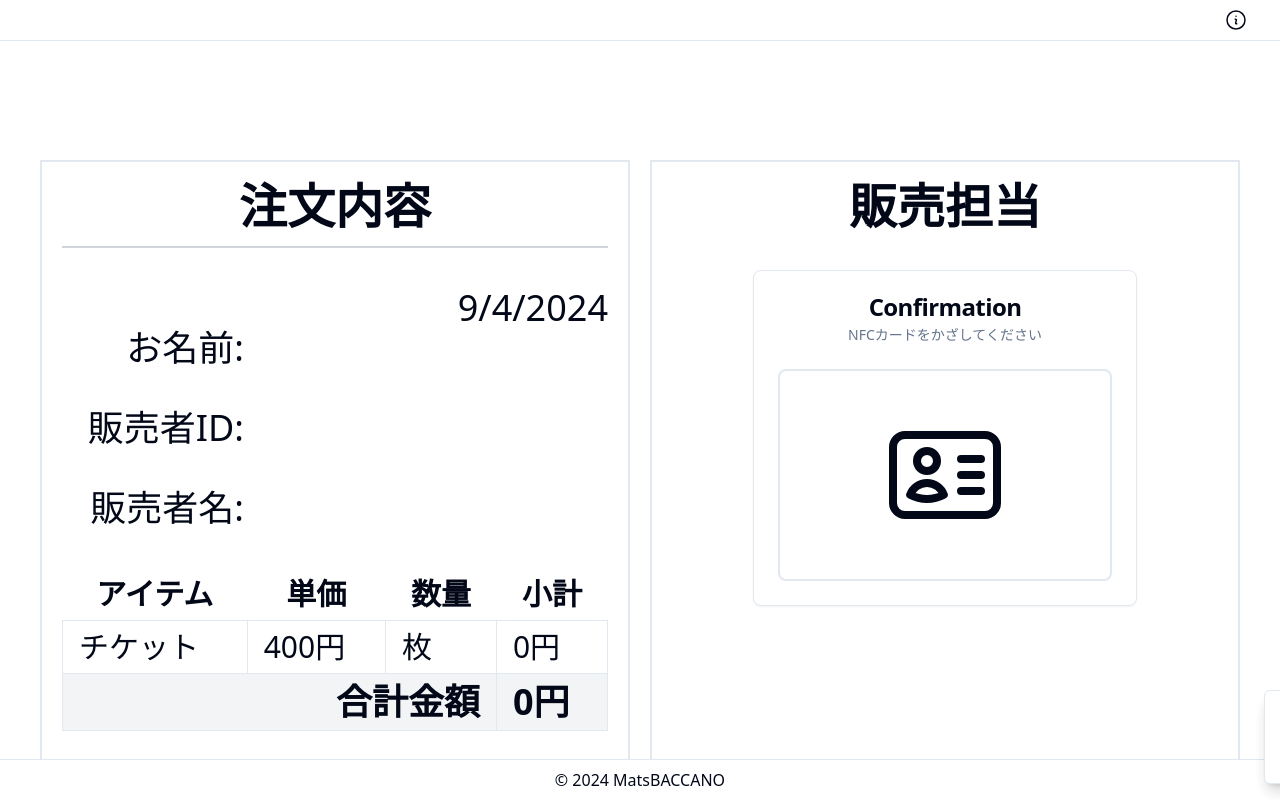
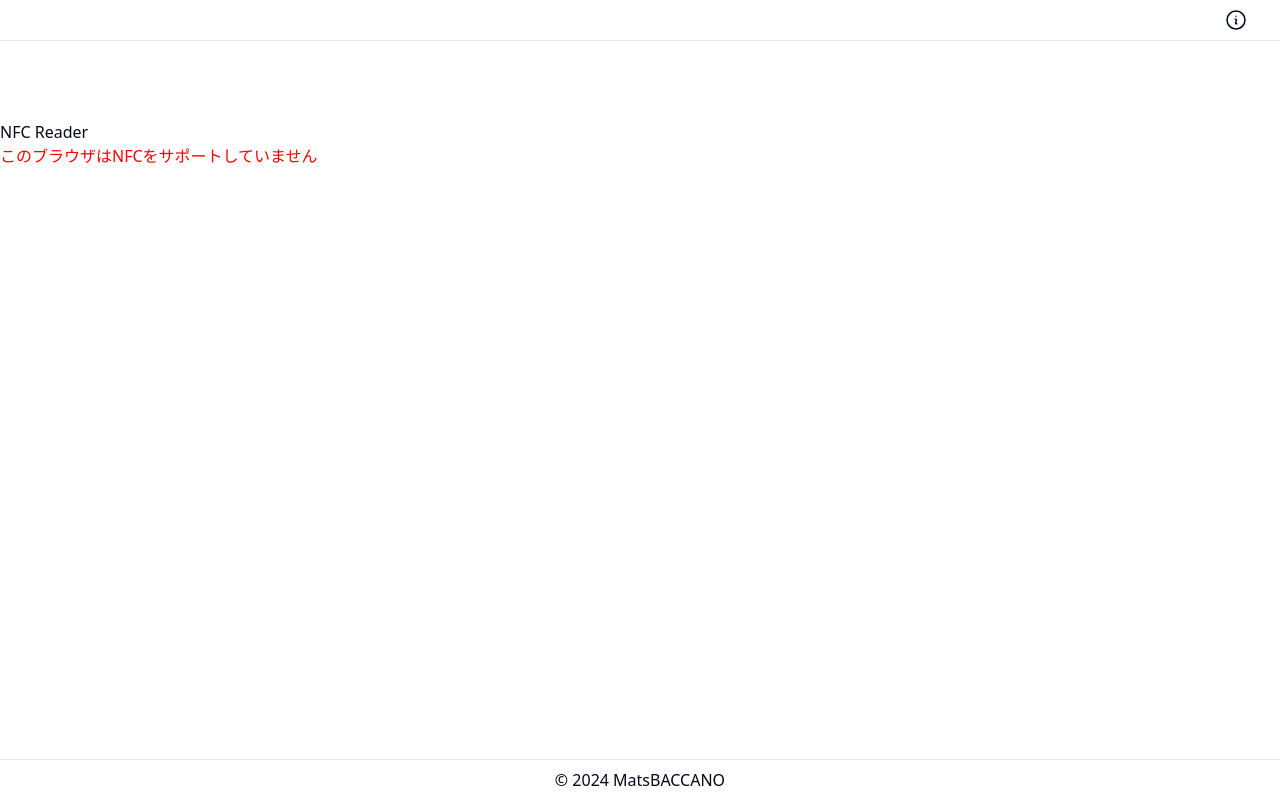
Before and after one commit to Matsugawa-Rikiya/nfc-purchase, a Next.js app: page /sales/customer/check in a window 1280 px wide. Shown: the top 800 px of the page. Built offline with nearby package versions, Linux system fonts and the light colour scheme.

Commit message:
やってみる

```diff
--- a/src/app/sales/customer/check/page.tsx
+++ b/src/app/sales/customer/check/page.tsx
@@ -1,225 +1,48 @@
 "use client";
 
-import { useRouter } from "next/navigation";
-import React, { useState, useEffect, Suspense } from "react";
-import {
-  Card,
-  CardContent,
-  CardDescription,
-  CardHeader,
-  CardTitle,
-} from "@/components/ui/card";
-import { HiOutlineIdentification } from "react-icons/hi2";
-import { CancelButton, OKButton } from "@/app/components/button/Buttons";
-import { getIDmStr } from "@/app/lib/nfc/rcs300.mjs";
-import { useToast } from "@/components/ui/use-toast";
-import { putSoldSeparately, getUserByNfcId } from "@/app/sql/sqls";
+import React, { useState, useEffect } from "react";
 
-// コンポーネントの定義
-const CheckPage = () => {
-  const router = useRouter();
-  const [name, setName] = useState<string | null>(null);
-  const [ticket, setTicket] = useState<string | null>(null);
-  const [idm, setIdm] = useState<string | undefined>("");
-  const [isScanning, setIsScanning] = useState<boolean>(false);
-  const [isConfirmed, setIsConfirmed] = useState<boolean>(false);
-  const [isAdmin, setIsAdmin] = useState<boolean>(false);
-  const { toast } = useToast();
-  const [employeeName, setEmployeeName] = useState<string | null>(null);
-  const [employeeId, setEmployeeId] = useState<string | null>(null);
-  const [isFetching, setIsFetching] = useState<boolean>(false);
+const NFCReaderComponent = () => {
+  const [nfcData, setNfcData] = useState<string | null>(null);
+  const [error, setError] = useState<string | null>(null);
 
-  // 検索パラメータをuseEffectで取得
   useEffect(() => {
-    const searchParams = new URLSearchParams(window.location.search);
-    const paramName = searchParams.get("name");
-    const paramTicket = searchParams.get("ticket");
-
-    setName(paramName);
-    setTicket(paramTicket);
-  }, []);
-
-  // NFCカードを自動的にスキャンする
-  useEffect(() => {
-    const autoScan = async () => {
-      setIsScanning(true);
+    if ('NDEFReader' in window) {
+      const nfcReader = new (window as any).NDEFReader(); // TypeScriptではany型として扱う
+      const startNFCScan = async () => {
         try {
-        const idmString = await getIDmStr(navigator); // NFCカードスキャン
-        if (idmString) {
-          const cleanedIdm = idmString.replace(/\s/g, "");
-          setIdm(cleanedIdm);
-          setIsFetching(true);
-          const userData = await getUserByNfcId(cleanedIdm); // 認証
-
-          if (userData && userData.length > 0) {
-            setEmployeeName(userData[0].name);
-            setEmployeeId(userData[0].userid);
-
-            if (userData[0].is_admin) {
-              setIsAdmin(true);
-              setIsConfirmed(true); // OKボタンを表示する
-            } else {
-              setIsAdmin(false);
+          await nfcReader.scan(); // NFCタグのスキャンを開始
+          nfcReader.onreading = (event: any) => {
+            const decoder = new TextDecoder();
+            for (const record of event.message.records) {
+              if (record.recordType === "text") {
+                const textData = decoder.decode(record.data);
+                setNfcData(textData); // 読み取ったデータを保存
               }
-          } else {
-            toast({
-              title: "Error",
-              description: "販売者情報が見つかりませんでした",
-            });
             }
-          setIsFetching(false);
-        } else {
-          toast({
-            title: "Error",
-            description: "IDmが取得できませんでした",
-          });
-        }
-      } catch (e) {
-        console.error("Error during NFC scan:", e);
-        toast({
-          title: "Error",
-          description: "エラーが発生しました。もう一度お試しください。",
-        });
-      } finally {
-        setIsScanning(false);
+          };
+          nfcReader.onerror = (event: Event) => {
+            setError("NFCの読み取り中にエラーが発生しました");
+          };
+        } catch (err) {
+          setError("NFCのスキャンを開始できませんでした");
+          console.error("Error starting NFC scan:", err);
         }
       };
 
-    autoScan(); // ページが読み込まれたときに自動でスキャンを開始
+      startNFCScan(); // コンポーネントがマウントされたらスキャンを開始
+    } else {
+      setError("このブラウザはNFCをサポートしていません");
+    }
   }, []);
 
-  const today = new Date().toLocaleDateString();
-  const ticketPrice = 400; // チケットの単価
-  const ticketCount = ticket ? parseInt(ticket, 10) : 0;
-  const ticketSubtotal = ticketCount * ticketPrice;
-  const totalAmount = ticketSubtotal;
-
-  const handleOK = async () => {
-    try {
-      if (name && employeeName && employeeId) {
-        try {
-          await putSoldSeparately(name, ticketCount, employeeName, employeeId);
-          const confirmed = window.confirm(
-            "ご購入ありがとうございました。OKを押して続行してください。"
-          );
-          if (confirmed) {
-            router.push("/sales");
-          }
-        } catch (error) {
-          console.error("Error recording data:", error);
-          toast({
-            title: "Error",
-            description: "DB登録に失敗しました",
-          });
-        }
-      } else {
-        console.error("必要な情報が不足しています");
-        toast({
-          title: "Error",
-          description: "必要な情報が無効です",
-        });
-      }
-    } catch (e) {
-      console.error("DB Error:", e);
-    }
-  };
-
-  const handleCancel = () => {
-    router.back();
-  };
-
   return (
-    <Suspense fallback={<div>Loading...</div>}>
-      <div className="flex w-full p-10 space-x-5">
-        <div className="flex flex-col w-1/2 items-center border-2 p-5">
-          <h1 className="text-5xl font-bold">
-            {!isConfirmed ? "注文内容" : "領収書"}
-          </h1>
-          <hr className="w-full border-t-2 border-gray-300 mt-4" />
-          <div className="text-4xl mt-10 w-full">
-            <p className="text-right">{today}</p>
-            <div className="flex w-full">
-              <div className="flex flex-col w-1/3 text-right space-y-10">
-                <p>お名前:</p>
-                <p>販売者ID:</p>
-                <p>販売者名:</p>
+    <div>
+      <h1>NFC Reader</h1>
+      {nfcData && <p>読み取ったデータ: {nfcData}</p>}
+      {error && <p style={{ color: "red" }}>{error}</p>}
     </div>
-              <div className="flex flex-col w-2/3 text-left space-y-10">
-                <p className="pl-10 font-bold">{name}</p>
-                {isAdmin && employeeName && employeeId && (
-                  <div className="pl-10 font-bold flex flex-col space-y-10">
-                    <p>{employeeId}</p>
-                    <p>{employeeName}</p>
-                  </div>
-                )}
-              </div>
-            </div>
-          </div>
-          <table className="table-auto w-full mt-10 text-3xl">
-            <thead>
-              <tr>
-                <th className="px-4 py-2">アイテム</th>
-                <th className="px-4 py-2">単価</th>
-                <th className="px-4 py-2">数量</th>
-                <th className="px-4 py-2">小計</th>
-              </tr>
-            </thead>
-            <tbody>
-              <tr>
-                <td className="border px-4 py-2">チケット</td>
-                <td className="border px-4 py-2">
-                  {ticketPrice.toLocaleString()}円
-                </td>
-                <td className="border px-4 py-2">{ticket}枚</td>
-                <td className="border px-4 py-2">
-                  {ticketSubtotal.toLocaleString()}円
-                </td>
-              </tr>
-            </tbody>
-            <tfoot className="text-4xl font-semibold bg-gray-100">
-              <tr>
-                <td className="border px-4 py-2 text-right" colSpan={3}>
-                  合計金額
-                </td>
-                <td className="border px-4 py-2">
-                  {totalAmount.toLocaleString()}円
-                </td>
-              </tr>
-            </tfoot>
-          </table>
-          <div className="flex w-full items-center justify-center space-x-10 mt-20">
-            {isConfirmed && isAdmin && (
-              <OKButton className="w-1/2 py-10 text-2xl" onClick={handleOK}>
-                OK
-              </OKButton>
-            )}
-            <CancelButton
-              className="w-1/2 py-10 text-2xl"
-              onClick={handleCancel}
-            >
-              Cancel
-            </CancelButton>
-          </div>
-        </div>
-        <div className="flex flex-col w-1/2 items-center border-2 p-5">
-          <h1 className="text-5xl font-bold">販売担当</h1>
-          <Card className="w-96 mx-auto mt-10">
-            <CardHeader>
-              <CardTitle className="text-center">Confirmation</CardTitle>
-              <CardDescription className="text-center text-sm">
-                NFCカードをかざしてください
-              </CardDescription>
-            </CardHeader>
-            <CardContent>
-              <div className="flex justify-center border-2 rounded-lg py-10">
-                <HiOutlineIdentification className="text-9xl" />
-              </div>
-            </CardContent>
-          </Card>
-        </div>
-      </div>
-    </Suspense>
   );
 };
 
-export default CheckPage;
+export default NFCReaderComponent;
```
Lines whose indentation alone changed are shown as unchanged.
